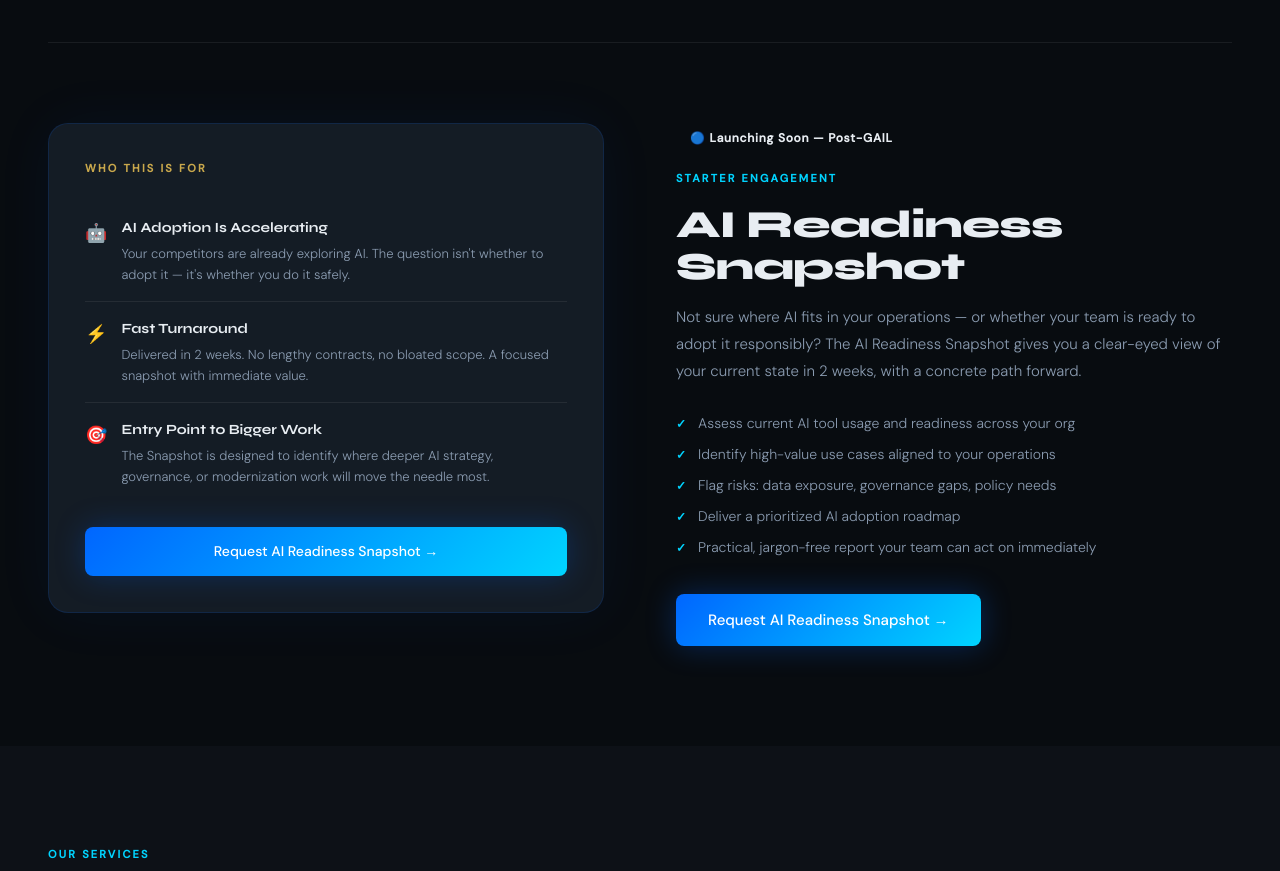
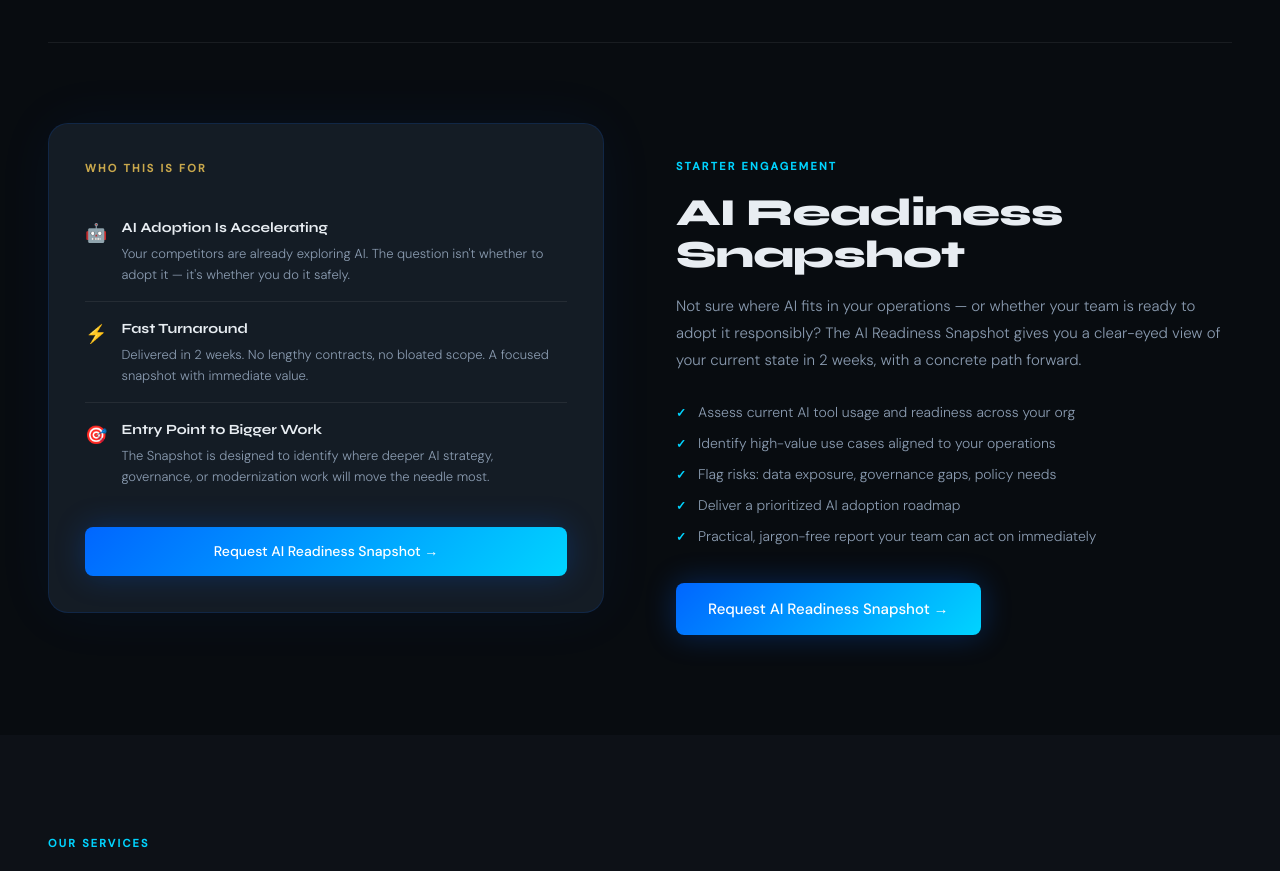
Before and after one commit to CamJon30/ibiz-digital-solutions, a Next.js app: page / in a window 1280 px wide. Shown: the part 1900-2771 px from the top of the page. Built offline with nearby package versions, Linux system fonts and the light colour scheme.

Commit message:
Comment out badge properties in Assessment component
Comment out badge and badgeColor properties for AI assessment.

```diff
--- a/components/Assessment.tsx
+++ b/components/Assessment.tsx
@@ -26,8 +26,8 @@ const offers = [
   },
   {
     id: 'ai',
-    badge: '🔵 Launching Soon — Post-GAIL',
-    badgeColor: 'blue',
+   // badge: '🔵 Launching Soon — Post-GAIL',
+   // badgeColor: 'blue',
     label: 'Starter Engagement',
     title: 'AI Readiness Snapshot',
     desc: 'Not sure where AI fits in your operations — or whether your team is ready to adopt it responsibly? The AI Readiness Snapshot gives you a clear-eyed view of your current state in 2 weeks, with a concrete path forward.',
```
